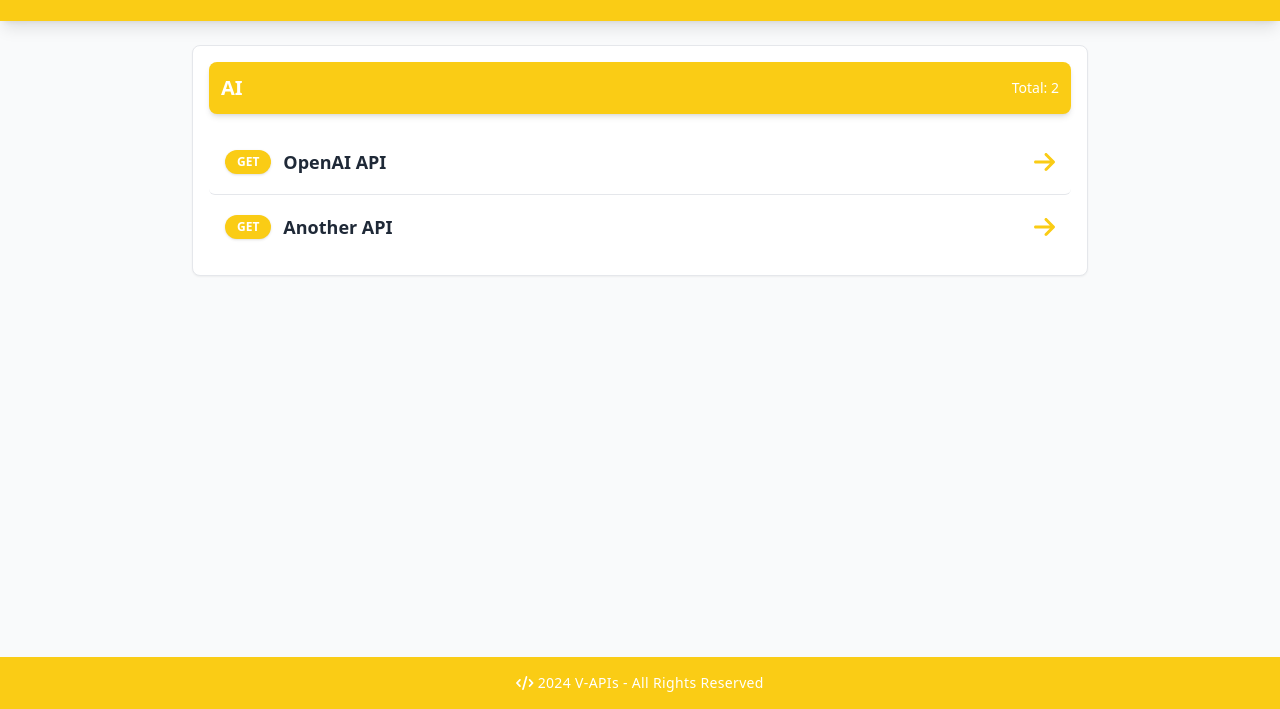
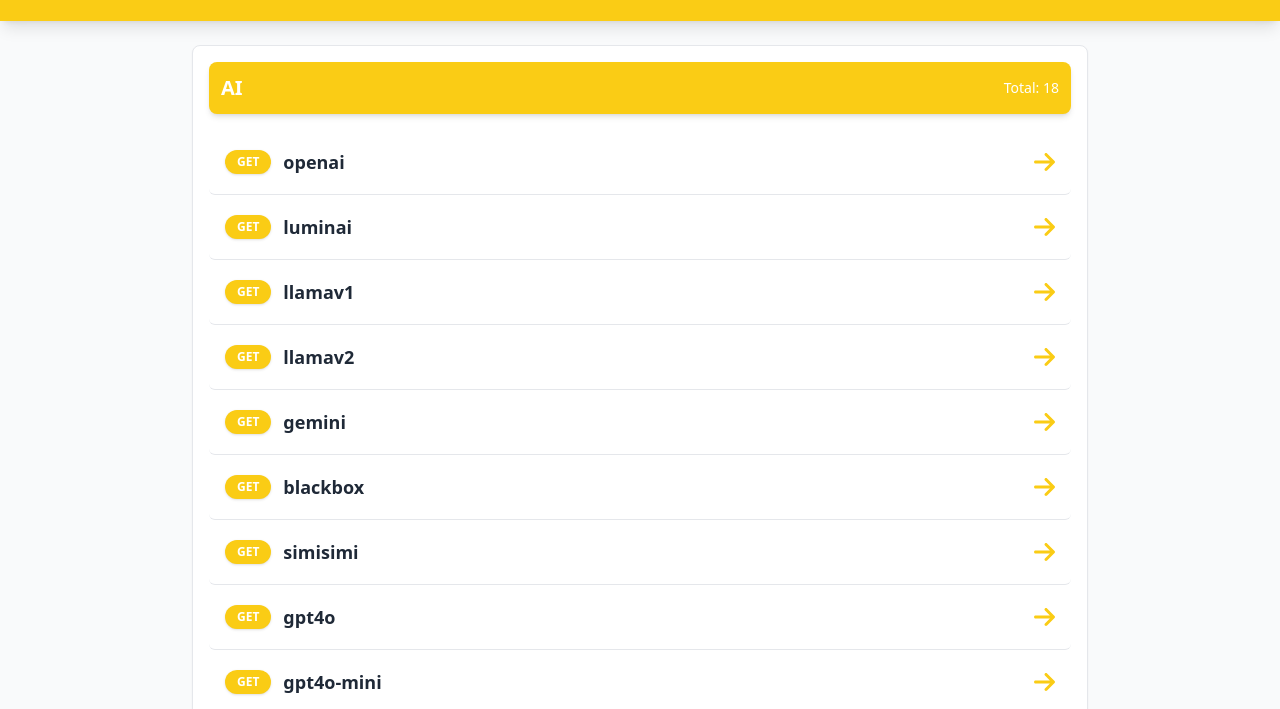
Before and after one commit to Saannan/Web, a website: page public/index.html in a window 1280 px wide. Shown: the part 91-800 px from the top of the page. Drawn offline with nearby package versions, Linux system fonts and the light colour scheme.

Commit message:
Add files via upload

```diff
--- a/public/index.html
+++ b/public/index.html
@@ -32,83 +32,6 @@
       <i class="fas fa-code"></i> 2024 V-APIs - All Rights Reserved
     </p>
   </footer>
-  <script>
-    const categories = [
-      {
-        name: "AI",
-        apis: [
-          {
-            title: "OpenAI API",
-            service: "openai",
-            q: "q=hai",
-            description: "Use this API to interact with OpenAI models."
-          },
-          {
-            title: "Another API",
-            service: "example",
-            q: "q=test",
-            description: "An example API for demonstration purposes."
-          }
-        ]
-      }
-    ];
-    function renderCards() {
-      const container = document.getElementById("api-container");
-      container.innerHTML = "";
-      categories.forEach((category) => {
-        const section = document.createElement("div");
-        section.classList.add("p-4", "bg-white", "rounded-lg", "border", "shadow-sm");
-        const categoryTitle = document.createElement("div");
-        categoryTitle.classList.add("flex", "justify-between", "items-center", "text-xl", "font-bold", "bg-yellow-light", "text-white", "p-3", "rounded-lg", "shadow-md", "mb-4");
-        const categoryName = document.createElement("span");
-        categoryName.innerText = category.name;
-        const totalEndpoints = document.createElement("span");
-        totalEndpoints.classList.add("text-sm", "font-medium");
-        totalEndpoints.innerText = `Total: ${category.apis.length}`;
-        categoryTitle.appendChild(categoryName);
-        categoryTitle.appendChild(totalEndpoints);
-        section.appendChild(categoryTitle);
-        category.apis.forEach((api, index) => {
-          const card = document.createElement("div");
-          card.classList.add("card", "flex", "flex-col", "items-start", "p-4", "bg-white", "cursor-pointer", "rounded-md", "hover:shadow-lg");
-          const topSection = document.createElement("div");
-          topSection.classList.add("flex", "items-center", "justify-between", "w-full");
-          const leftSection = document.createElement("div");
-          leftSection.classList.add("flex", "items-center", "space-x-3");
-          const getBadge = document.createElement("span");
-          getBadge.classList.add("bg-yellow-light", "text-white", "px-3", "py-1", "rounded-full", "text-xs", "font-bold", "shadow");
-          getBadge.innerText = "GET";
-          const apiTitle = document.createElement("span");
-          apiTitle.classList.add("text-gray-800", "font-semibold", "text-lg");
-          apiTitle.innerText = api.title;
-          leftSection.appendChild(getBadge);
-          leftSection.appendChild(apiTitle);
-          const tryButton = document.createElement("a");
-          tryButton.classList.add("text-yellow-light", "text-2xl");
-          tryButton.innerHTML = `<i class="fas fa-arrow-right"></i>`;
-          tryButton.href = `https://vapis.my.id/api/${api.service}?${api.q}`;
-          tryButton.target = "_blank";
-          topSection.appendChild(leftSection);
-          topSection.appendChild(tryButton);
-          card.appendChild(topSection);
-          const description = document.createElement("p");
-          description.classList.add("hidden", "text-gray-600", "mt-3", "text-sm");
-          description.innerText = api.description;
-          card.appendChild(description);
-          card.addEventListener("click", () => {
-            document.querySelectorAll("#api-container p").forEach((desc) => {
-              if (desc !== description) {
-                desc.classList.add("hidden");
-              }
-            });
-            description.classList.toggle("hidden");
-          });
-          section.appendChild(card);
-        });
-        container.appendChild(section);
-      });
-    }
-    renderCards();
-  </script>
+  <script src="index.js"></script>
 </body>
 </html>
--- a/public/index.js
+++ b/public/index.js
@@ -4,7 +4,7 @@
       {
         title: "openai",
         service: "openai",
-        q: "q=hai",,
+        q: "q=hai",
         description: "Get repons from openai"
       },
       {
@@ -384,32 +384,9 @@
   container.innerHTML = "";
   categories.forEach((category) => {
     const section = document.createElement("div");
-    section.classList.add(
-      "divide-y",
-      "divide-gray-300",
-      "p-4",
-      "bg-white",
-      "rounded-lg",
-      "border",
-      "border-gray-300",
-      "shadow-sm"
-    );
-
+    section.classList.add("p-4", "bg-white", "rounded-lg", "border", "shadow-sm");
     const categoryTitle = document.createElement("div");
-    categoryTitle.classList.add(
-      "flex",
-      "justify-between",
-      "items-center",
-      "text-xl",
-      "font-bold",
-      "bg-yellow-light",
-      "text-white",
-      "p-3",
-      "rounded-lg",
-      "shadow-md",
-      "tracking-wider",
-      "mb-4"
-    );
+    categoryTitle.classList.add("flex", "justify-between", "items-center", "text-xl", "font-bold", "bg-yellow-light", "text-white", "p-3", "rounded-lg", "shadow-md", "mb-4");
     const categoryName = document.createElement("span");
     categoryName.innerText = category.name;
     const totalEndpoints = document.createElement("span");
@@ -418,73 +395,44 @@
     categoryTitle.appendChild(categoryName);
     categoryTitle.appendChild(totalEndpoints);
     section.appendChild(categoryTitle);
-
-    category.apis.forEach((api) => {
+    category.apis.forEach((api, index) => {
       const card = document.createElement("div");
-      card.classList.add(
-        "flex",
-        "flex-col",
-        "items-start",
-        "p-4",
-        "bg-white",
-        "cursor-pointer",
-        "rounded-md",
-        "border",
-        "hover:shadow-lg"
-      );
-
+      card.classList.add("card", "flex", "flex-col", "items-start", "p-4", "bg-white", "cursor-pointer", "rounded-md", "hover:shadow-lg");
       const topSection = document.createElement("div");
       topSection.classList.add("flex", "items-center", "justify-between", "w-full");
-
       const leftSection = document.createElement("div");
       leftSection.classList.add("flex", "items-center", "space-x-3");
-
       const getBadge = document.createElement("span");
-      getBadge.classList.add(
-        "bg-yellow-light",
-        "text-white",
-        "px-3",
-        "py-1",
-        "rounded-full",
-        "text-xs",
-        "font-bold",
-        "shadow"
-      );
+      getBadge.classList.add("bg-yellow-light", "text-white", "px-3", "py-1", "rounded-full", "text-xs", "font-bold", "shadow");
       getBadge.innerText = "GET";
-
       const apiTitle = document.createElement("span");
       apiTitle.classList.add("text-gray-800", "font-semibold", "text-lg");
       apiTitle.innerText = api.title;
-
       leftSection.appendChild(getBadge);
       leftSection.appendChild(apiTitle);
-
       const tryButton = document.createElement("a");
       tryButton.classList.add("text-yellow-light", "text-2xl");
       tryButton.innerHTML = `<i class="fas fa-arrow-right"></i>`;
       tryButton.href = `https://vapis.my.id/api/${api.service}?${api.q}`;
       tryButton.target = "_blank";
-
       topSection.appendChild(leftSection);
       topSection.appendChild(tryButton);
       card.appendChild(topSection);
-
       const description = document.createElement("p");
       description.classList.add("hidden", "text-gray-600", "mt-3", "text-sm");
       description.innerText = api.description;
-
       card.appendChild(description);
-
       card.addEventListener("click", () => {
-        const isHidden = description.classList.contains("hidden");
-        description.classList.toggle("hidden", !isHidden);
+        document.querySelectorAll("#api-container p").forEach((desc) => {
+          if (desc !== description) {
+            desc.classList.add("hidden");
+          }
+        });
+        description.classList.toggle("hidden");
       });
-
       section.appendChild(card);
     });
-
     container.appendChild(section);
   });
 }
-
 renderCards();
```
